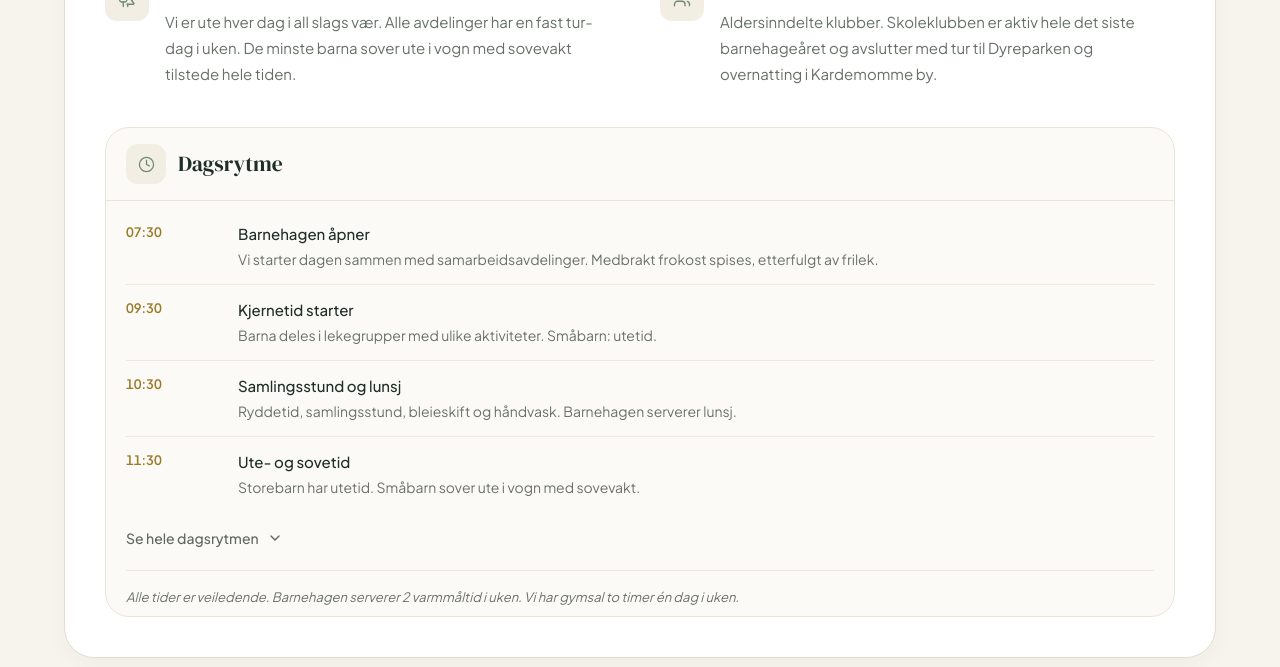
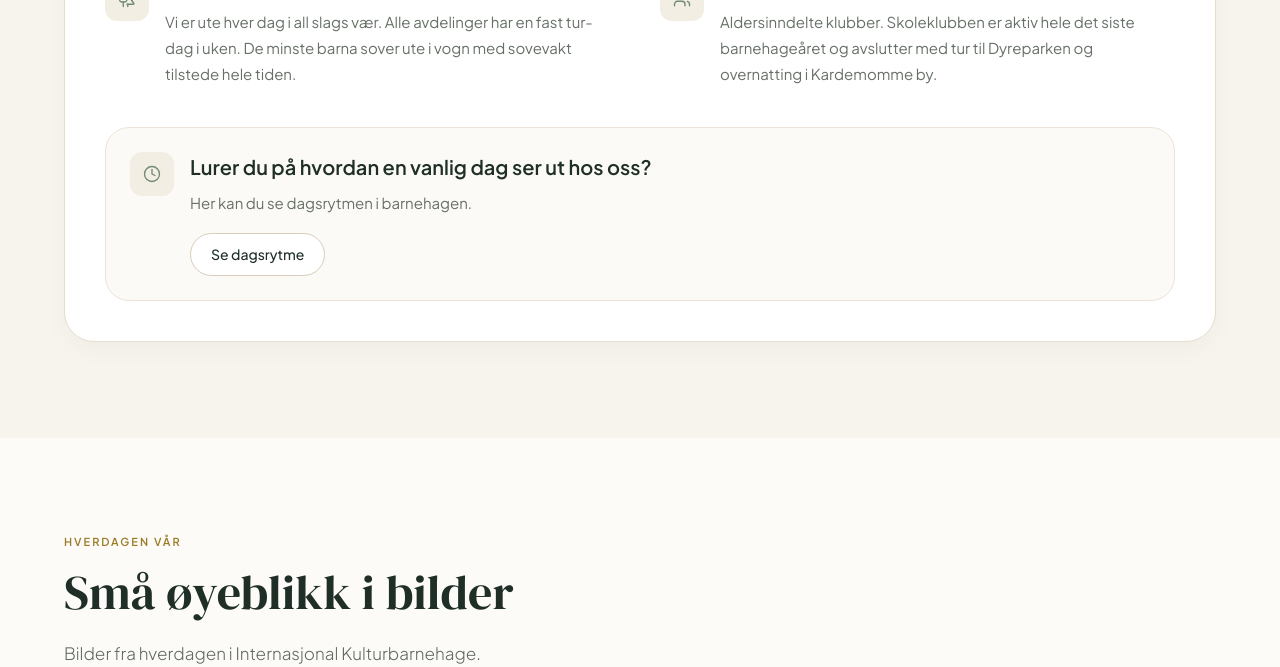
Before and after one commit to pia-scarvounis/ikb, a React (Vite) app: page / in a window 1280 px wide. Shown: the part 2260-2927 px from the top of the page. Built offline with nearby package versions, Linux system fonts and the light colour scheme.

Commit message:
fikset språkfilene

```diff
--- a/src/components/DailySchedule.tsx
+++ b/src/components/DailySchedule.tsx
@@ -5,8 +5,7 @@ import {
   UtensilsCrossed,
   Trees,
   Users,
-  ChevronDown,
-  ChevronUp,
+  X,
 } from 'lucide-react'
 import type { Translation } from '../types'
 
@@ -15,15 +14,12 @@ interface Props {
 }
 
 export default function DailySchedule({ t }: Props) {
-  const [showFullSchedule, setShowFullSchedule] = useState(false)
+  const [isScheduleOpen, setIsScheduleOpen] = useState(false)
 
   const aboutIcons = [BookOpen, UtensilsCrossed, Trees, Users]
 
-  const visibleSchedule = showFullSchedule
-    ? t.dailySchedule.schedule
-    : t.dailySchedule.schedule.slice(0, 4)
-
   return (
+    <>
       <section id="hverdagen" className="py-24 px-5 sm:px-8 bg-[#f7f4ee]">
         <div className="max-w-6xl mx-auto">
           <div className="rounded-[30px] border border-[#e7dccb] bg-white p-6 sm:p-8 lg:p-10 shadow-[0_8px_24px_rgba(0,0,0,0.03)]">
@@ -62,8 +58,40 @@ export default function DailySchedule({ t }: Props) {
               })}
             </div>
 
-          <div className="overflow-hidden rounded-[24px] border border-[#ece3d6] bg-[#fcfaf6]">
-            <div className="flex items-center gap-3 px-5 py-4 border-b border-[#ece3d6]">
+            <div className="rounded-[24px] border border-[#ece3d6] bg-[#fcfaf6] p-5 sm:p-6">
+              <div className="flex items-start gap-4">
+                <div className="w-11 h-11 rounded-xl bg-[#f3eee4] flex items-center justify-center shrink-0">
+                  <Clock size={18} className="text-[#6f8a74]" strokeWidth={1.8} />
+                </div>
+
+                <div className="flex-1">
+                  <h3 className="text-[18px] sm:text-[20px] font-semibold text-[#1f2f27] mb-2">
+                    {t.dailySchedule.previewTitle}
+                  </h3>
+
+                  <p className="text-[14px] sm:text-[15px] leading-[1.75] text-[#677067] mb-4 max-w-2xl">
+                    {t.dailySchedule.previewText}
+                  </p>
+
+                  <button
+                    type="button"
+                    onClick={() => setIsScheduleOpen(true)}
+                    className="inline-flex items-center justify-center rounded-full border border-[#d9ccb8] bg-white px-5 py-2.5 text-[14px] font-medium text-[#1f2f27] hover:bg-[#f8f2e8] transition-colors"
+                  >
+                    {t.dailySchedule.openSchedule}
+                  </button>
+                </div>
+              </div>
+            </div>
+          </div>
+        </div>
+      </section>
+
+      {isScheduleOpen && (
+        <div className="fixed inset-0 z-[100] flex items-center justify-center bg-black/40 px-4">
+          <div className="relative w-full max-w-2xl max-h-[85vh] overflow-y-auto rounded-[28px] border border-[#e7dccb] bg-white shadow-[0_20px_60px_rgba(0,0,0,0.18)]">
+            <div className="sticky top-0 z-10 flex items-center justify-between gap-4 border-b border-[#ece3d6] bg-white px-5 py-4 sm:px-6">
+              <div className="flex items-center gap-3">
                 <div className="w-10 h-10 rounded-xl bg-[#f3eee4] flex items-center justify-center shrink-0">
                   <Clock size={17} className="text-[#6f8a74]" strokeWidth={1.8} />
                 </div>
@@ -73,9 +101,19 @@ export default function DailySchedule({ t }: Props) {
                 </h3>
               </div>
 
-            <div className="px-5 py-2">
+              <button
+                type="button"
+                onClick={() => setIsScheduleOpen(false)}
+                aria-label={t.dailySchedule.closeSchedule}
+                className="inline-flex h-10 w-10 items-center justify-center rounded-full border border-[#e7dccb] bg-white text-[#5f675f] hover:bg-[#f8f2e8] transition-colors"
+              >
+                <X size={18} />
+              </button>
+            </div>
+
+            <div className="px-5 py-5 sm:px-6 sm:py-6">
               <div className="divide-y divide-[#efe7da]">
-                {visibleSchedule.map((item, i) => (
+                {t.dailySchedule.schedule.map((item, i) => (
                   <div
                     key={i}
                     className="grid grid-cols-[78px_1fr] sm:grid-cols-[96px_1fr] gap-4 py-3.5"
@@ -99,28 +137,25 @@ export default function DailySchedule({ t }: Props) {
                 ))}
               </div>
 
-              {t.dailySchedule.schedule.length > 4 && (
-                <button
-                  type="button"
-                  onClick={() => setShowFullSchedule(!showFullSchedule)}
-                  className="mt-4 inline-flex items-center gap-2 text-[14px] font-medium text-[#5f675f] hover:text-[#1f2f27] transition-colors"
-                >
-                  {showFullSchedule
-                    ? t.dailySchedule.showLess
-                    : t.dailySchedule.showMore}
-                  {showFullSchedule ? <ChevronUp size={16} /> : <ChevronDown size={16} />}
-                </button>
-              )}
-
               <div className="mt-5 pt-4 border-t border-[#efe7da]">
                 <p className="text-[12.5px] sm:text-[13px] text-[#6a716a] italic leading-[1.6]">
                   {t.dailySchedule.scheduleNote}
                 </p>
               </div>
+
+              <div className="mt-5 flex justify-end">
+                <button
+                  type="button"
+                  onClick={() => setIsScheduleOpen(false)}
+                  className="inline-flex items-center justify-center rounded-full border border-[#d9ccb8] bg-white px-5 py-2.5 text-[14px] font-medium text-[#1f2f27] hover:bg-[#f8f2e8] transition-colors"
+                >
+                  {t.dailySchedule.closeSchedule}
+                </button>
               </div>
             </div>
           </div>
         </div>
-    </section>
+      )}
+    </>
   )
 }
--- a/src/locales/en.ts
+++ b/src/locales/en.ts
@@ -61,7 +61,37 @@ const en: Translation = {
     title: 'Daily life in the kindergarten',
     lead:
       'A small insight into what our days look like and what shapes everyday life in the kindergarten.',
+
+    previewTitle: 'Wondering what a typical day looks like with us?',
+    previewText: 'Here you can see the daily routine in the kindergarten.',
+    openSchedule: 'View daily routine',
+    closeSchedule: 'Close',
+
     scheduleTitle: 'Daily routine',
+    scheduleNote:
+      'All times are approximate. The kindergarten serves 2 hot meals per week. We have gym sessions for two hours one day per week.',
+
+    imageAlt: 'Children in the kindergarten',
+
+    aboutItems: [
+      {
+        title: 'Language and inclusion',
+        text: 'We actively work with language from the age of one through play, concepts and reading. We use the Være Sammen programme for inclusion and early intervention.',
+      },
+      {
+        title: 'Food and meals',
+        text: 'We prepare one meal per day served at 11 – hot meals are offered 2 times per week. Packed lunch is eaten at 14',
+      },
+      {
+        title: 'Outdoor life and excursions',
+        text: 'We are outside every day in all kinds of weather. All departments have a fixed excursion day each week. The youngest children sleep outdoors in prams with supervision at all times.',
+      },
+      {
+        title: 'Traditions and ending',
+        text: 'Age-based groups. The school group is active throughout the final kindergarten year and ends with a trip to the zoo and an overnight stay in Kardemomme Town.',
+      },
+    ],
+
     schedule: [
       {
         time: '07:30',
@@ -104,31 +134,7 @@ const en: Translation = {
         text: '',
       },
     ],
-    scheduleNote:
-      'All times are approximate. The kindergarten serves 2 hot meals per week. We have gym sessions for two hours one day per week.',
-    showMore: 'View full schedule',
-    showLess: 'Hide schedule',
-    imageAlt: 'Children in the kindergarten',
-    aboutItems: [
-      {
-        title: 'Language and inclusion',
-        text: 'We actively work with language from the age of one through play, concepts and reading. We use the Være Sammen programme for inclusion and early intervention.',
-      },
-      {
-        title: 'Food and meals',
-        text: 'We prepare one meal per day served at 11 – hot meals are offered 2 times per week. Packed lunch is eaten at 14',
-      },
-      {
-        title: 'Outdoor life and excursions',
-        text: 'We are outside every day in all kinds of weather. All departments have a fixed excursion day each week. The youngest children sleep outdoors in prams with supervision at all times.',
-      },
-      {
-        title: 'Traditions and ending',
-        text: 'Age-based groups. The school group is active throughout the final kindergarten year and ends with a trip to the zoo and an overnight stay in Kardemomme Town.',
-      },
-    ],
   },
-
   gallery: {
     tag: 'Our daily life',
     title: 'Small moments in pictures',
@@ -162,7 +168,6 @@ const en: Translation = {
     p3: 'Study trips and shared trips are also used for inspiration and learning. For us, it is not only about staff development, but also about gaining insight into how children live, learn and are cared for in other countries and cultures.',
     note: 'We aim to be a staff that combines professionalism, warmth and curiosity in meeting children every single day.',
   },
-
   parents: {
     tag: 'For parents',
     title: 'Information, collaboration and settling in',
--- a/src/locales/no.ts
+++ b/src/locales/no.ts
@@ -108,8 +108,10 @@ const no: Translation = {
     ],
     scheduleNote:
       'Alle tider er veiledende. Barnehagen serverer 2 varmmåltid i uken. Vi har gymsal to timer én dag i uken.',
-    showMore: 'Se hele dagsrytmen',
-    showLess: 'Skjul dagsrytmen',
+      previewTitle: 'Lurer du på hvordan en vanlig dag ser ut hos oss?',
+      previewText: 'Her kan du se dagsrytmen i barnehagen.',
+      openSchedule: 'Se dagsrytme',
+      closeSchedule: 'Lukk',
     imageAlt: 'Barn i barnehagen',
     aboutItems: [
       {
--- a/src/types/index.ts
+++ b/src/types/index.ts
@@ -91,11 +91,13 @@ export interface Translation {
     tag: string
     title: string
     lead: string
+    previewTitle: string
+    previewText: string
+    openSchedule: string
+    closeSchedule: string
     scheduleTitle: string
     schedule: ScheduleItem[]
     scheduleNote: string
-    showMore: string
-    showLess: string
     imageAlt: string
     aboutItems: DetailItem[]
   }
```
Lines whose indentation alone changed are shown as unchanged.
